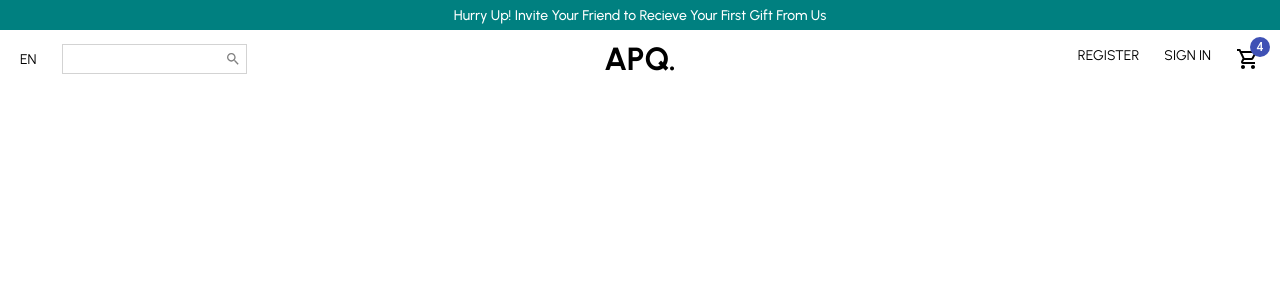
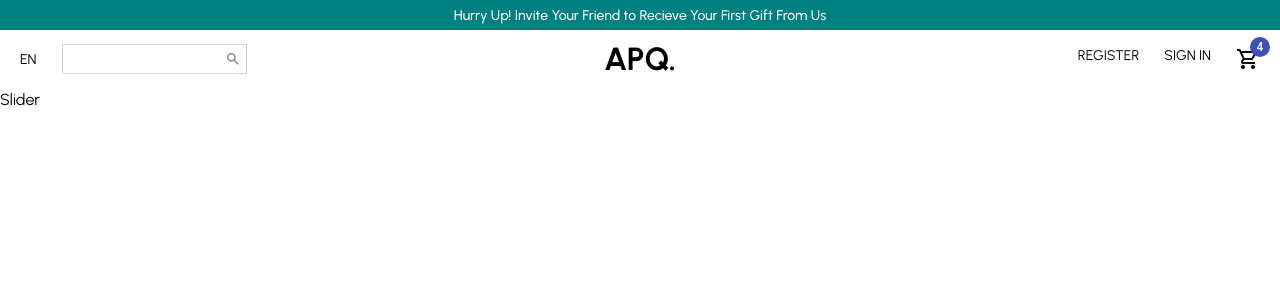
Before and after one commit to AliPooladmast/e-commerce, a React (Create React App) app: page / in a window 1280 px wide. Shown: the top 300 px of the page. Built offline with nearby package versions, Linux system fonts and the light colour scheme.

Commit message:
Feat: Add slider component and its initial styles

```diff
--- /dev/null
+++ b/src/components/Slider/Slider.jsx
@@ -0,0 +1,7 @@
+import style from "./Slider.module.scss";
+
+const Slider = () => {
+  return <div className={style.Container}>Slider</div>;
+};
+
+export default Slider;
--- /dev/null
+++ b/src/components/Slider/Slider.module.scss
@@ -0,0 +1,5 @@
+.Container {
+  width: 100%;
+  height: 100vh;
+  display: flex;
+}
--- a/src/pages/Home.jsx
+++ b/src/pages/Home.jsx
@@ -1,12 +1,14 @@
 import React from "react";
 import Announcement from "../components/Announcement/Announcement";
 import NavBar from "../components/NavBar/NavBar";
+import Slider from "../components/Slider/Slider";
 
 const Home = () => {
   return (
     <>
       <Announcement />
       <NavBar />
+      <Slider />
     </>
   );
 };
```
